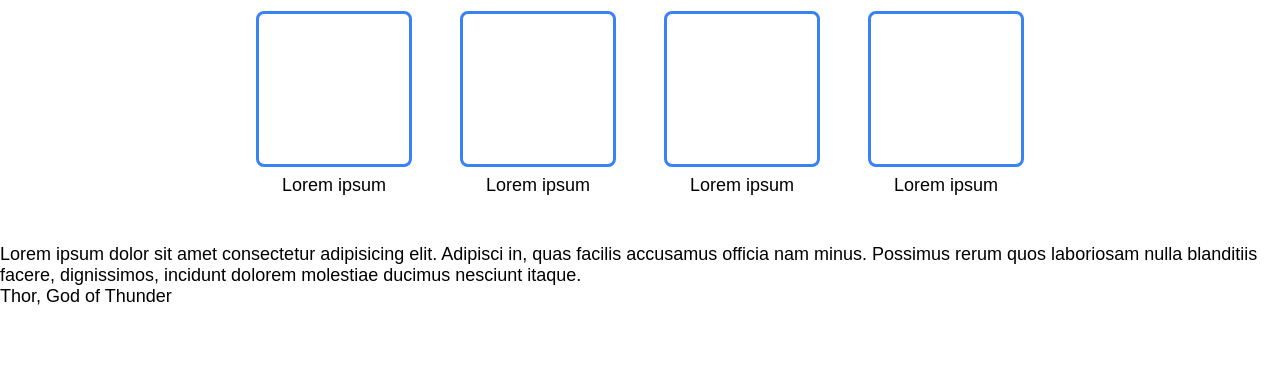
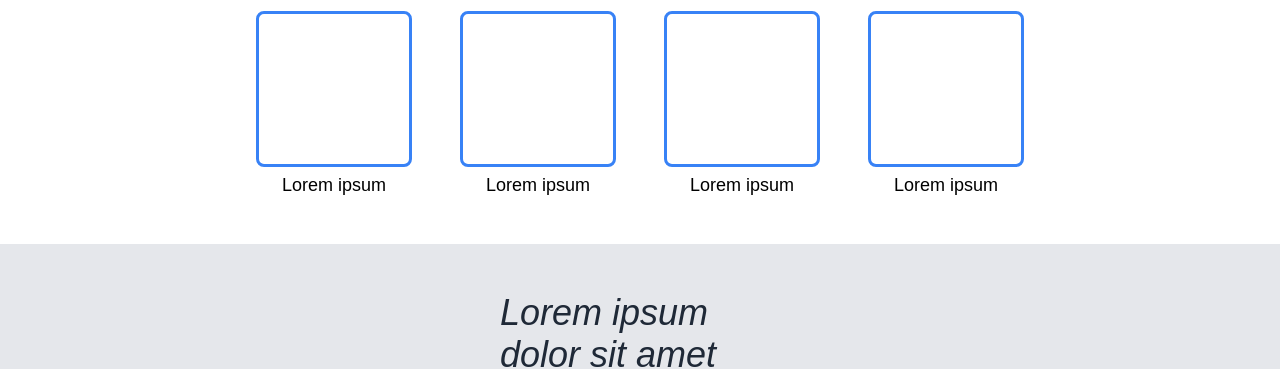
Before and after one commit to DGUXdesigns/odin-landing-page-project, a plain HTML site: page index.html in a window 1280 px wide. Shown: the part 587-956 px from the top of the page. Before the commit the page ends 894 px from the top, so only its background shows below. Drawn offline with Linux system fonts and the light colour scheme; a web font is replaced by a local one.

Commit message:
add testimonial styling in css

```diff
--- a/styles.css
+++ b/styles.css
@@ -129,3 +129,26 @@ button {
     border-radius: 8px;
     margin-bottom: 8px;
 }
+
+/* Testimonials */
+
+.testimonials {
+    margin: 0px;
+    padding: 48px 500px;
+    display: flex;
+    flex-direction: column;
+    gap: 16px;
+    background-color: #e5e7eb;
+}
+
+.quote {
+    font-size: 36px;
+    color: #1f2937;
+    font-style: italic;
+}
+
+.author {
+    text-align: end;
+    font-weight: bold;
+    color: #1f2937;
+}
```
